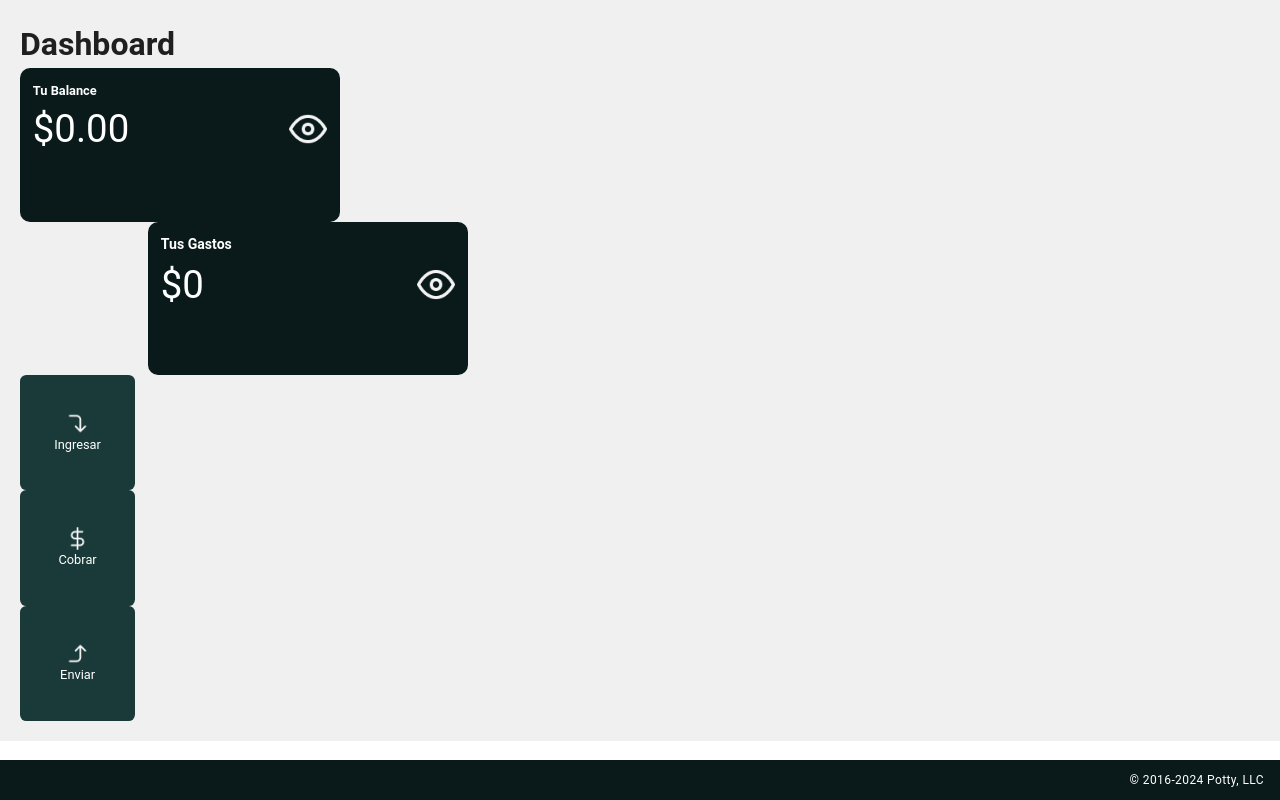
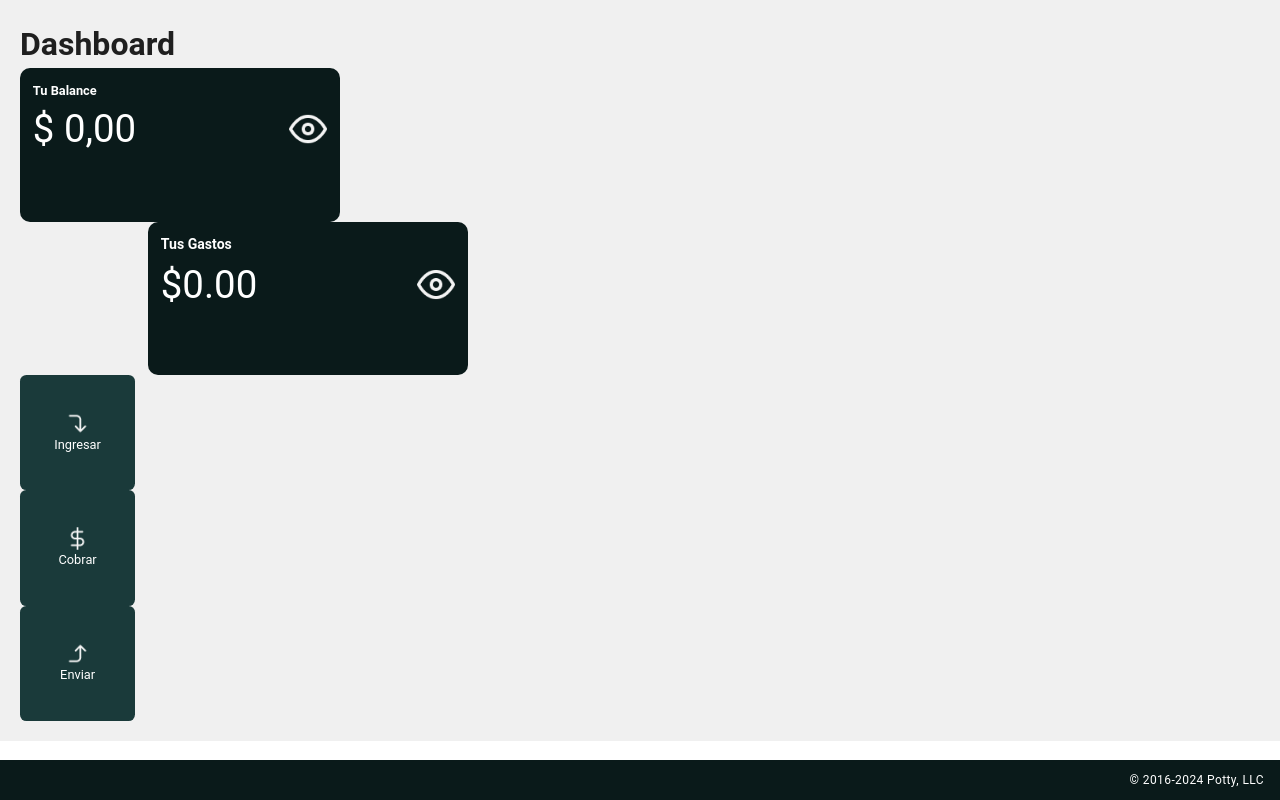
Before and after one commit to valensangui8/HCI-TP2, a Vue app: page /Testing in a window 1280 px wide. Built offline with nearby package versions, Linux system fonts and the light colour scheme.

Commit message:
solucionado gastos

```diff
--- a/src/components/Balance.vue
+++ b/src/components/Balance.vue
@@ -27,10 +27,13 @@
         showBalance.value = !showBalance.value;
     };
 
-    const formattedBalance = computed(() => {
-        const balance = authStore.currentUser?.balance || 0;
-        return `$${balance.toFixed(2)}`;
-    });
+    // Computed balance and expenses formatting
+const formattedBalance = computed(() => {
+  const balance = authStore.currentUser?.balance || 0;
+  return new Intl.NumberFormat('es-AR', { style: 'currency', currency: 'ARS' }).format(balance);
+});
+
+
 
 </script>
 
--- a/src/components/Expenses.vue
+++ b/src/components/Expenses.vue
@@ -23,10 +23,11 @@
     const toggleExpenses = () => {
         showExpenses.value = !showExpenses.value;
     };
-    const formattedExpenses = computed(() => {
-        const expenses = authStore.currentUser?.expenses || 0;
-        return `$${expenses.toLocaleString()}`;
-    });
+
+const formattedExpenses = computed(() => {
+  const expenses = authStore.currentUser?.expenses || 0;
+  return `$${expenses.toFixed(2).replace(/\d(?=(\d{3})+\.)/g, '$&,')}`;
+});
 </script>
 <style scoped>
 .expenses-card {
--- a/src/components/SendModal.vue
+++ b/src/components/SendModal.vue
@@ -170,7 +170,8 @@ const confirmAmount = () => {
   if(!isCardView.value){
     authStore.updateBalance(-amount.value);
   }
-  authStore.newTransaction(amount.value, description.value);
+  authStore.newTransaction(-amount.value, description.value);
+  authStore.updateExpenses(amount.value);
   confirmationDialog.value = true;
   resetForm();
 };
--- a/src/pages/Dashboard.vue
+++ b/src/pages/Dashboard.vue
@@ -6,7 +6,7 @@
           <v-col cols="12" md="6">
             <div class="Urna">
               <div class="urna-header">
-                <h1 class="section-header">Balance</h1>
+                <h1 class="section-header"> Saldos </h1>
                 <!-- <p class="urna-description">¿Qué es mi Urna?</p> -->
               </div>
               <v-row>
@@ -82,12 +82,10 @@
 
 
   <script setup>
-    import { ref, computed } from 'vue';
     import { useAuthStore } from '@/stores/authStore';
     import { useUserDataStore } from '@/stores/DataStore';
     import { useTransactionStore } from '@/stores/transactions';
     import Navbar from '@/components/Navbar.vue';
-    import BalanceCards from '@/components/BalanceCards.vue';
     import CreditCard from '@/components/CreditCard.vue';
     import InvestmentSummary from '@/components/InvestmentSummary.vue';
     import TransactionHistory from '@/components/TransactionHistory.vue';
--- a/src/stores/authStore.js
+++ b/src/stores/authStore.js
@@ -85,6 +85,13 @@ export const useAuthStore = defineStore('auth', () => {
     localStorage.removeItem('currentUser');
   };
 
+  const updateExpenses = (amount) => {
+    if (currentUser.value) {
+      currentUser.value.expenses = (currentUser.value.expenses || 0) + amount;
+      saveToLocalStorage();
+    }
+  }
+
   // Métodos de balance e inversión
   const updateBalance = (amount) => {
     if (currentUser.value) {
@@ -142,6 +149,8 @@ export const useAuthStore = defineStore('auth', () => {
     }
   };
 
+
+
   console.log('transactions: ', currentUser.transactions);
 
   loadFromLocalStorage();
@@ -159,5 +168,6 @@ export const useAuthStore = defineStore('auth', () => {
     saveToLocalStorage,
     netGains,
     newTransaction,
+    updateExpenses,
   };
 });
```
